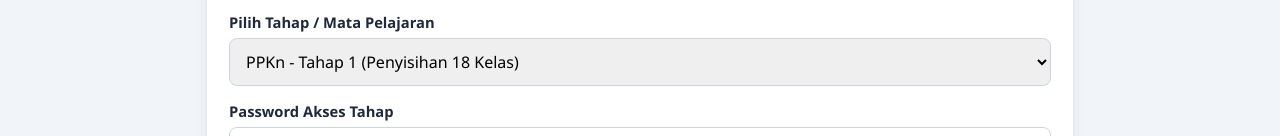
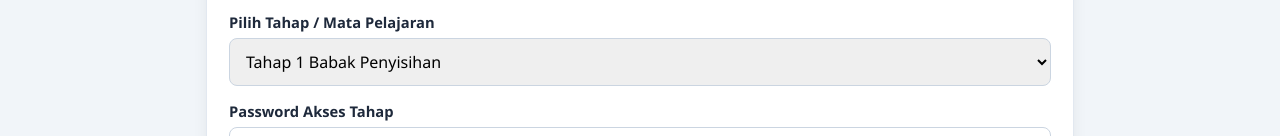
Before and after one commit to arinopriyani71-creator/lcc-pahlawan-semanu, a plain HTML site: page index.html in a window 1280 px wide. Shown: the part 516-652 px from the top of the page. Drawn offline with Linux system fonts and the light colour scheme.

Commit message:
Update index.html

```diff
--- a/index.html
+++ b/index.html
@@ -418,8 +418,8 @@
     </svg>
   `);
 
-  const STAGE_1 = "PPKn - Tahap 1 (Penyisihan 18 Kelas)";
-  const STAGE_2 = "PPKn - Tahap 2 (Babak Final 9 Besar)";
+  const STAGE_1 = "Tahap 1 Babak Penyisihan";
+  const STAGE_2 = "Tahap 2 Babak Final";
 
   const DEFAULT_QUESTIONS = [
     { category: STAGE_1, question: "Hari Pahlawan diperingati setiap tanggal ....", options: ["17 Agustus", "10 November", "20 Mei", "28 Oktober"], answer: 1 },
```
